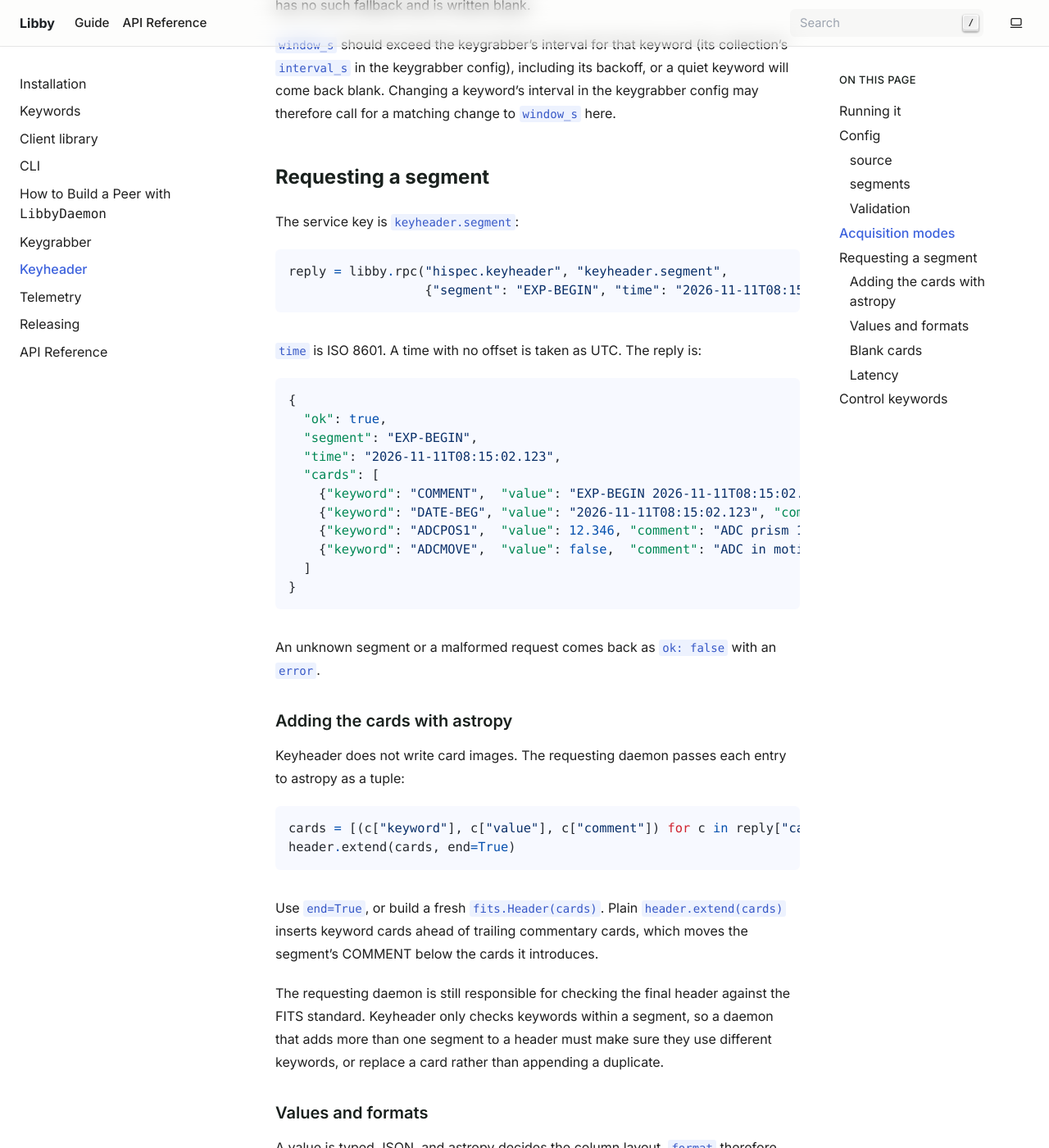
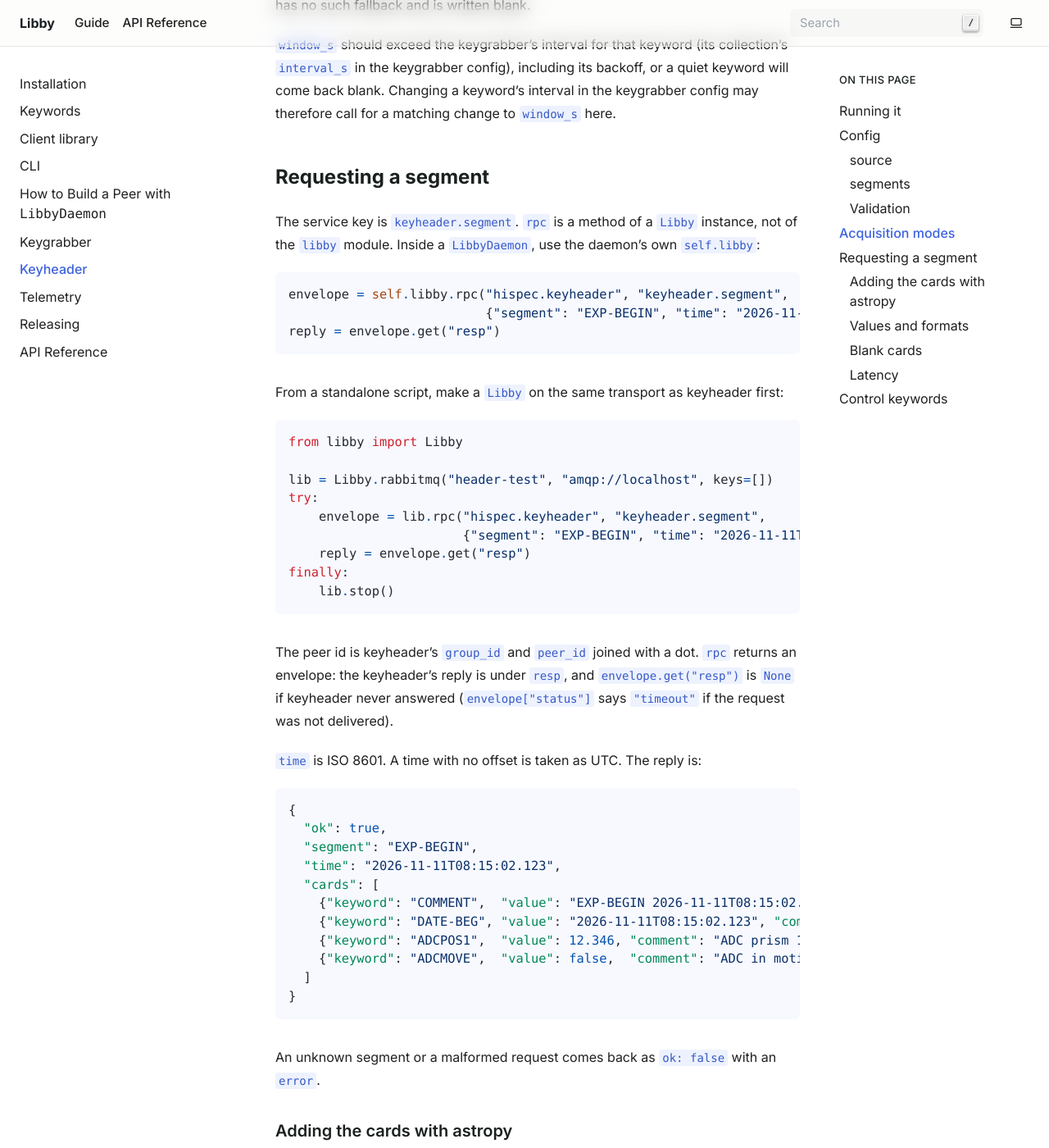
Before and after one commit to CaltechOpticalObservatories/libby, a Sphinx documentation site: the page built from docs/source/keyheader.md, in a window 1280 px wide and 1400 px high, scrolled down 4389 px. Shown: the whole window at 82% size. Built offline with Sphinx 7.4.7, drawn with Linux system fonts in a browser that asks for light colours.

Commit message:
Better segment request example code in keyheader.md

````diff
--- a/docs/source/keyheader.md
+++ b/docs/source/keyheader.md
@@ -164,12 +164,35 @@ keygrabber config may therefore call for a matching change to `window_s` here.
 
 ## Requesting a segment
 
-The service key is `keyheader.segment`:
+The service key is `keyheader.segment`. `rpc` is a method of a `Libby`
+instance, not of the `libby` module. Inside a `LibbyDaemon`, use the daemon's
+own `self.libby`:
 
 ```python
-reply = libby.rpc("hispec.keyheader", "keyheader.segment",
-                  {"segment": "EXP-BEGIN", "time": "2026-11-11T08:15:02.123Z"})
+envelope = self.libby.rpc("hispec.keyheader", "keyheader.segment",
+                          {"segment": "EXP-BEGIN", "time": "2026-11-11T08:15:02.123Z"})
+reply = envelope.get("resp")
 ```
+
+From a standalone script, make a `Libby` on the same transport as keyheader
+first:
+
+```python
+from libby import Libby
+
+lib = Libby.rabbitmq("header-test", "amqp://localhost", keys=[])
+try:
+    envelope = lib.rpc("hispec.keyheader", "keyheader.segment",
+                       {"segment": "EXP-BEGIN", "time": "2026-11-11T08:15:02.123Z"})
+    reply = envelope.get("resp")
+finally:
+    lib.stop()
+```
+
+The peer id is keyheader's `group_id` and `peer_id` joined with a dot. `rpc`
+returns an envelope: the keyheader's reply is under `resp`, and
+`envelope.get("resp")` is `None` if keyheader never answered
+(`envelope["status"]` says `"timeout"` if the request was not delivered).
 
 `time` is ISO 8601. A time with no offset is taken as UTC. The reply is:
 
````
